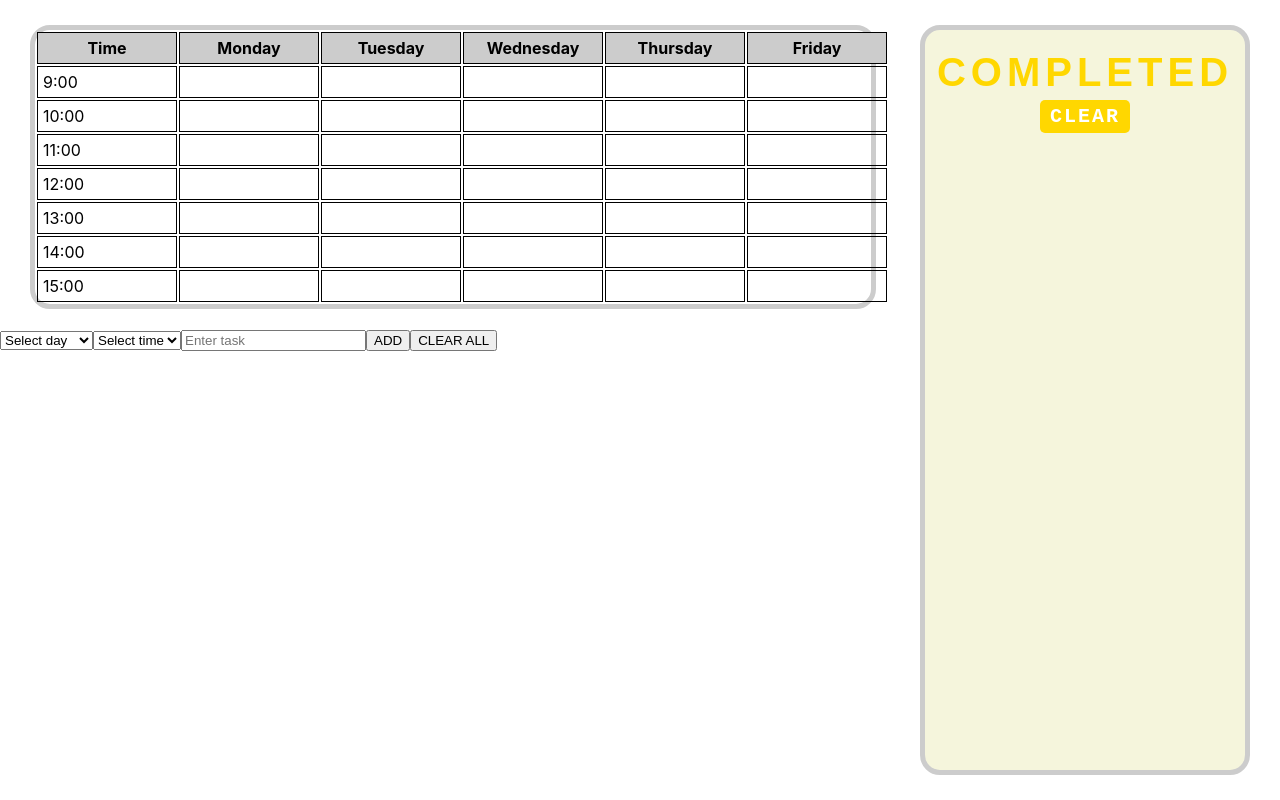
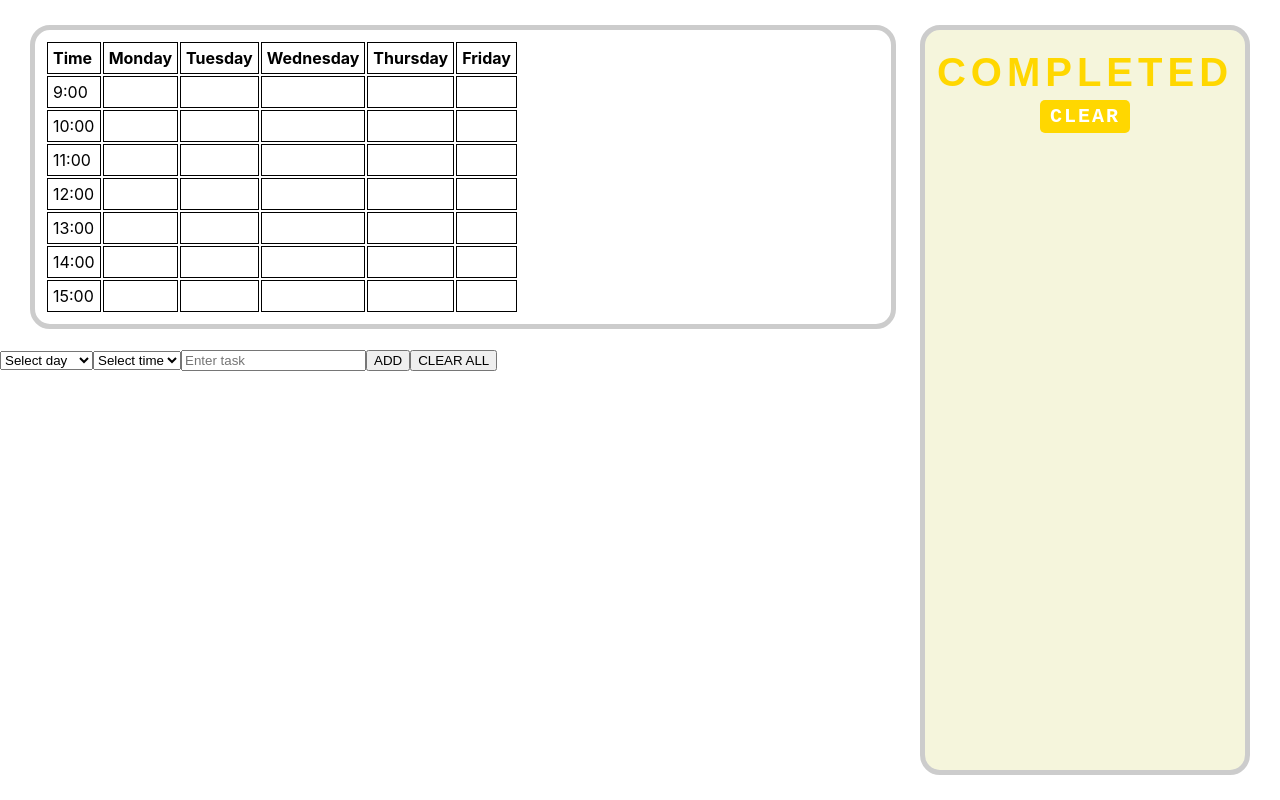
Before and after one commit to Eason-Jin/Task-List, a React (Create React App) app in the folder task-list/: page / in a window 1280 px wide. Built offline with nearby package versions, Linux system fonts and the light colour scheme; the HTML template or start-up script is replaced by a standard one; a web font is replaced by a local one.

Commit message:
Changed width

```diff
--- a/task-list/src/components/TimeTable/TimeTable.css
+++ b/task-list/src/components/TimeTable/TimeTable.css
@@ -7,6 +7,7 @@
   margin-top: calc(var(--space) - 5px);
   margin-right: var(--space);
   margin-left: var(--space);
+  padding: 10px;
   max-width: calc(70vw - var(--space) * 2);
   border: #ccc 5px solid;
   border-radius: 20px;
@@ -16,30 +17,24 @@
 .time-table td {
   border: 1px solid black;
   padding: 5px;
-  min-width: 100px;
+  text-align: left;
+  vertical-align: top;
+  /* max-width: 10vw; */
 }
 
-.time-table th {
-  background-color: #ccc;
+.time-column {
+  white-space: nowrap;
 }
 
-.time-table td {
-  text-align: left;
-  vertical-align: top;
+.day-column {
   max-width: 10vw;
-  min-width: 10vw;
-  /* overflow-x: auto; */
-  inline-size: 100px;
-  overflow-wrap: break-word;
 }
-
 
 .time-table div {
   margin: 0 5px;
 }
 
 .time-table td button {
-  /* float: right; */
   margin-left: 10px;
   display: inline-block;
 }
@@ -47,7 +42,3 @@
 .time-table input {
   display: inline-block;
 }
-
-.time-table .time {
-  width: fit-content;
-}
--- a/task-list/src/components/TimeTable/TimeTable.js
+++ b/task-list/src/components/TimeTable/TimeTable.js
@@ -7,12 +7,12 @@ const TimeTable = ({ tasks, handleCheckboxChange, handleDeleteTask }) => {
       <table>
         <thead>
           <tr>
-            <th>Time</th>
-            <th>Monday</th>
-            <th>Tuesday</th>
-            <th>Wednesday</th>
-            <th>Thursday</th>
-            <th>Friday</th>
+            <th className="time-column">Time</th>
+            <th className="day-column">Monday</th>
+            <th className="day-column">Tuesday</th>
+            <th className="day-column">Wednesday</th>
+            <th className="day-column">Thursday</th>
+            <th className="day-column">Friday</th>
           </tr>
         </thead>
         <tbody>
@@ -20,9 +20,9 @@ const TimeTable = ({ tasks, handleCheckboxChange, handleDeleteTask }) => {
             .fill(null)
             .map((_, index) => (
               <tr key={index}>
-                <td className="time">{index + 9}:00</td>
+                <td className="time-column">{index + 9}:00</td>
                 {tasks.map((taskDay) => (
-                  <td key={taskDay.day}>
+                  <td className="day-column" key={taskDay.day}>
                     {taskDay.tasks
                       .filter((task) => task.time === `${index + 9}:00`)
                       .map((task) => (
```
